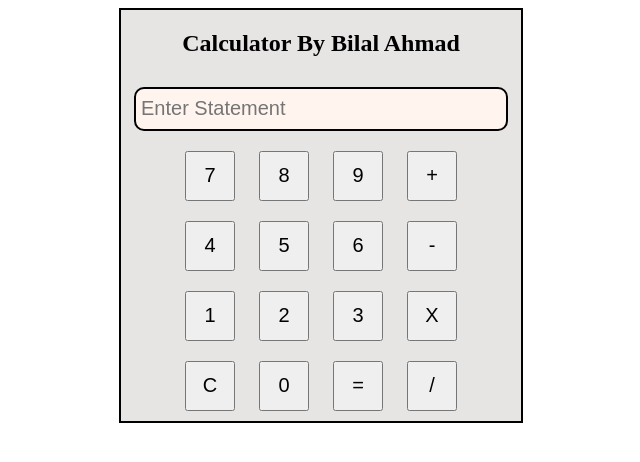
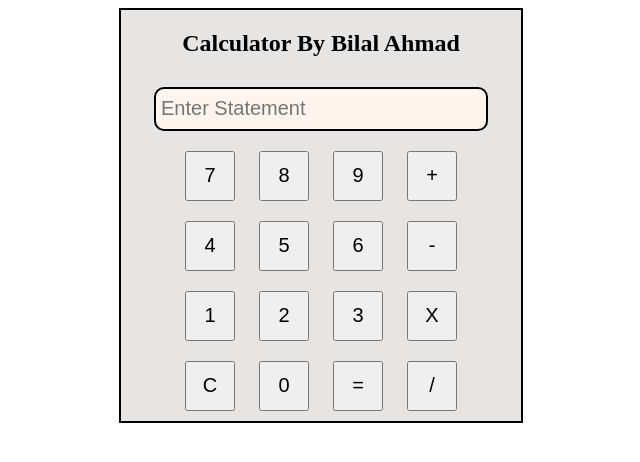
Before and after one commit to bilalahmad147/calculator-Assignemt-for-SMIT, a plain HTML site: page public/index.html in a window 1280 px wide. Shown: the whole page, without its empty margins (319-959 px from the left). Drawn offline with Linux system fonts and the light colour scheme.

```diff
--- a/style.css
+++ b/public/style.css
@@ -1,5 +1,5 @@
 input{
-    width: 90%;
+    width: 80%;
     height: 30px;
     border-radius: 10px;
     border: 2px solid black;
@@ -11,7 +11,8 @@
 .main{
     border: 2px solid black;
     text-align: center;
-    width: 400px;
+    max-width: 400px;
+    min-width: 100px;
     margin: 0 auto;
     background-color: rgb(231, 228, 228);
 }
```
Also changed, not shown: firebase.json (added), public/app.js (renamed from app.js), public/index.html (renamed from index.html), 2 other files.
